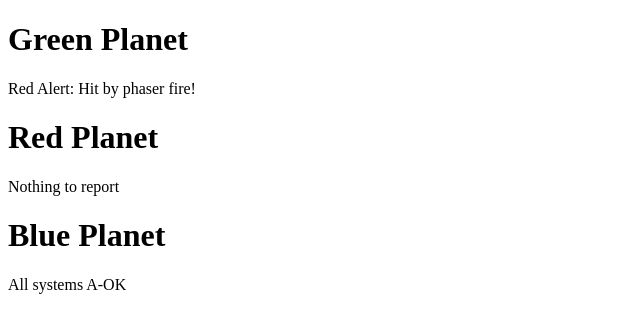
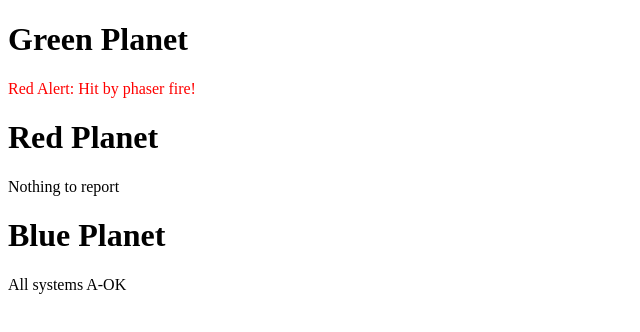
Before and after one commit to JeffDCorbett/battleship, a plain HTML site: page planets.html in a window 1280 px wide. Shown: the whole page, without its empty margins (0-640 px from the left). Drawn offline with Linux system fonts and the light colour scheme.

Commit message:
Updated planets.html to demonstrate attribute manipulation with code by applying "redtext" CSS style to planet.innerHTML

```diff
--- a/planets.html
+++ b/planets.html
@@ -3,11 +3,18 @@
 <head>
     <meta charset="UTF-8">
     <title>Planets</title>
+    <style>
+        .redtext {
+            color:red;
+        }
+    </style>
     <script>
         function init() {
             let planet = document.getElementById("greenplanet");
             planet.innerHTML = "Red Alert: Hit by phaser fire!";
+            planet.setAttribute("class", "redtext");
         }
+
         window.onload = init;
     </script>
 </head>
```
Lines whose indentation alone changed are shown as unchanged.
